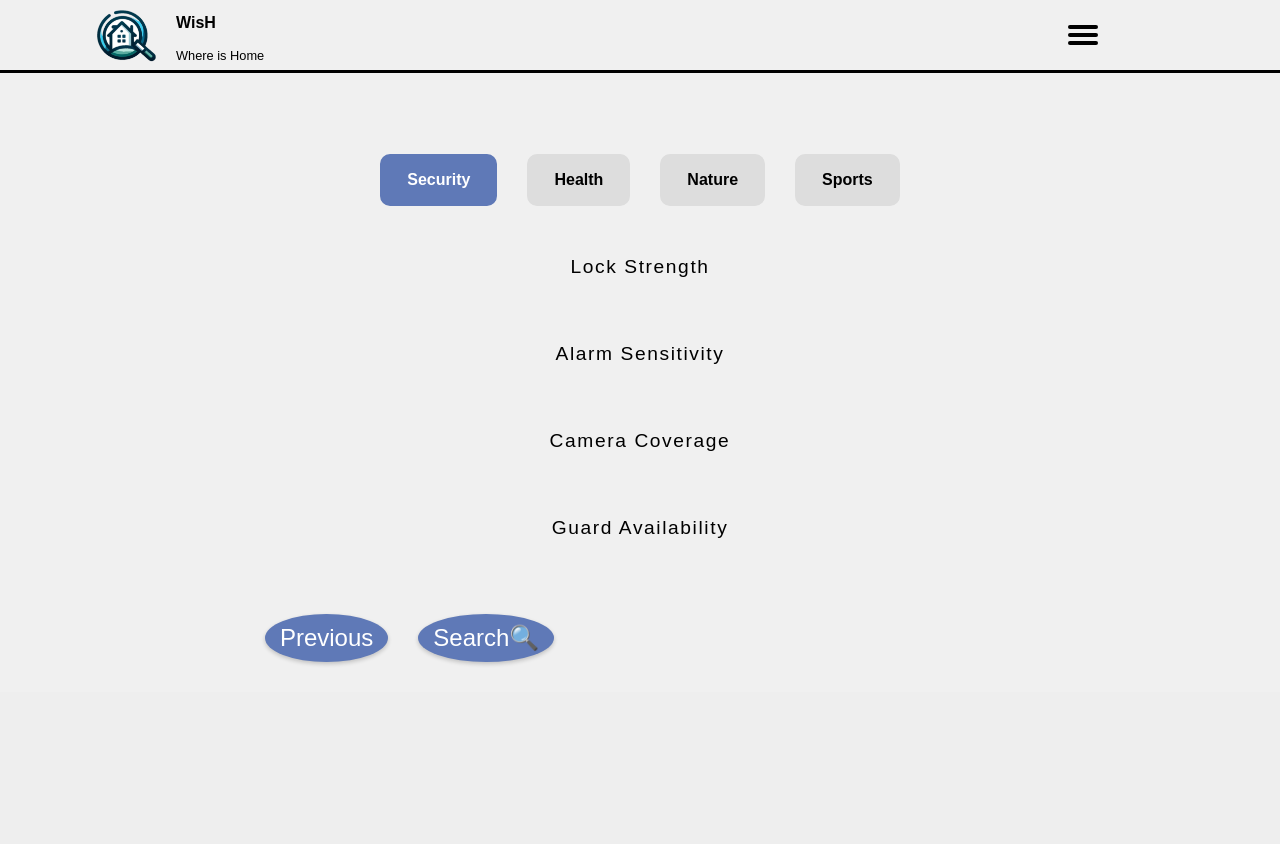
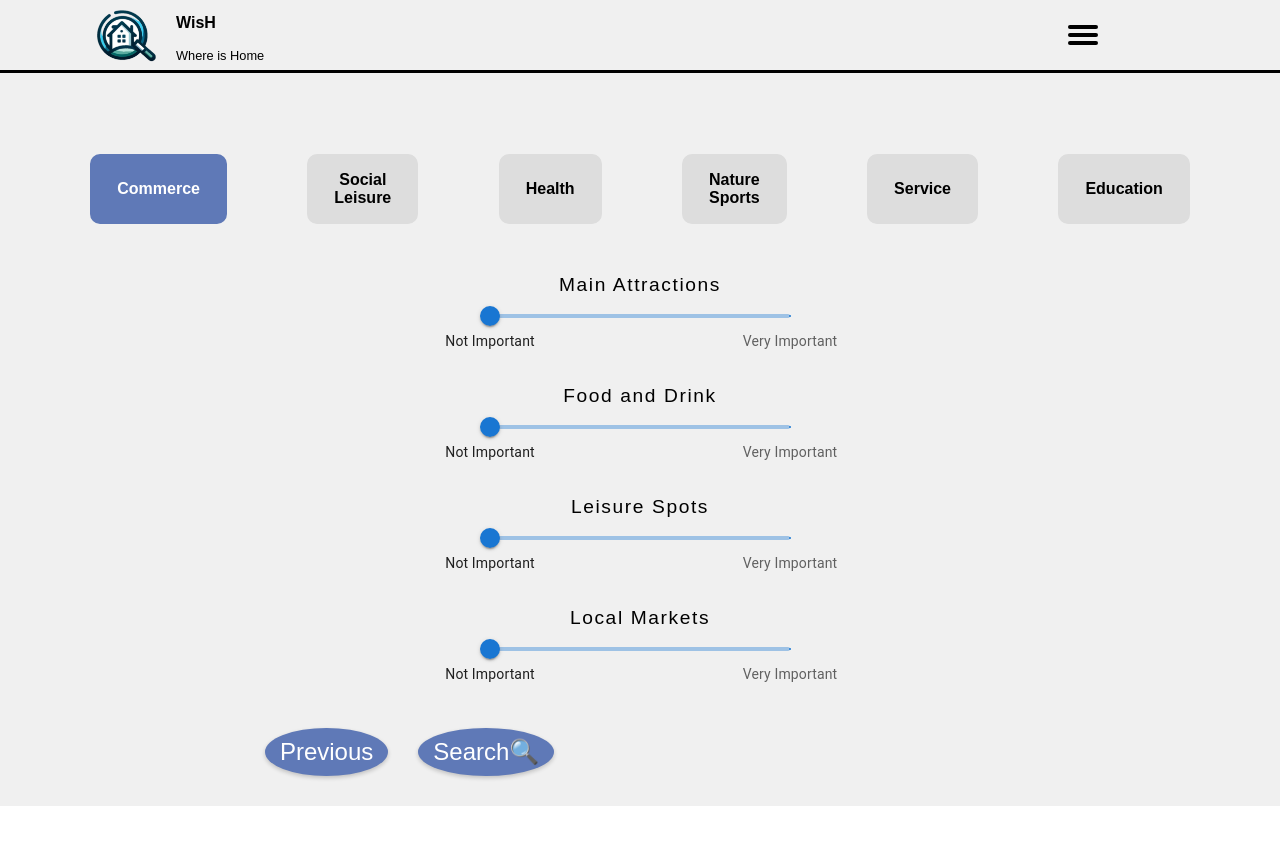
Before and after one commit to Wish-Where-is-Home/WisH-Where_is_Home, a React (Create React App) app in the folder Frontend/where-is-home/: page /questions in a window 1280 px wide. Shown: the top 844 px of the page. After the commit the page ends 806 px from the top, so only its background shows below. Built offline with nearby package versions, Linux system fonts and the light colour scheme; a web font is replaced by a local one.

Commit message:
questions page done

```diff
--- a/Frontend/where-is-home/src/Pages/Questions/Questions.css
+++ b/Frontend/where-is-home/src/Pages/Questions/Questions.css
@@ -12,7 +12,7 @@
 }
 
 .SearchPage {
-  height: 100vh;
+  height: 100%;
   width: 100%;
   display: flex;
   flex-direction: column;
@@ -20,7 +20,6 @@
   font-family: 'Space Mono Bold 700', sans-serif;
   overflow-y: hidden;
   overflow-x: hidden;
-  padding-top: 10%;
 }
 
 .dark-mode {
@@ -43,7 +42,7 @@
 .tab-buttons {
   display: flex;
   justify-content: center;
-  gap: 30px;
+  gap: 10%;
 }
 
 .tab-buttons button {
@@ -80,8 +79,8 @@
   margin-bottom: 5px;
 }
 
-toolcool-range-slider {
-  width: 80%;
+.dark-mode .MuiSlider-markLabel {
+  color: var(--text-color-dark); /* Ensures labels are white in dark mode */
 }
 
 
@@ -113,6 +112,9 @@ toolcool-range-slider {
   width: 100%;
 }
 
+
+
+
 /* Responsive adjustments */
 @media (max-width: 767px) {
   .SearchPage {
@@ -123,9 +125,6 @@ toolcool-range-slider {
       flex-direction: column;
   }
 
-  toolcool-range-slider {
-      width: 100%;
-  }
 
   .tab-buttons {
       gap: 15px;
--- a/Frontend/where-is-home/src/Pages/Questions/Questions.js
+++ b/Frontend/where-is-home/src/Pages/Questions/Questions.js
@@ -1,89 +1,206 @@
-import React, { useEffect, useState } from 'react';
-import 'toolcool-range-slider';
+import React, { useState } from 'react';
 import { useTranslation } from "react-i18next";
 import './Questions.css';
+import Slider from '@mui/material/Slider';
+import Box from '@mui/material/Box';
 
 function Questions({ darkMode }) {
     const { t } = useTranslation("common");
 
-    // Initial slider values
-    const initialSliderValues = {
-        lock: 50, alarm: 50, camera: 50, guard: 50,
-        hospital: 50, pharmacy: 50, doctor: 50, gym: 50,
-        park: 50, lake: 50, forest: 50, mountain: 50,
-        stadium: 50, court: 50, pool: 50, golf: 50
+    const sliderGroupings = {
+        'Commerce': [
+            { name: "Main Attractions", ids: ['17', '30', '31', '59', '85', '110', '133', '75', '78', '116', '120'] },
+            { name: "Food and Drink", ids: ['62', '115'] },
+            { name: "Leisure Spots", ids: ['27', '18', '34'] },
+            { name: "Local Markets", ids: ['79', '15', '83'] }
+        ],
+        'Social Leisure': [
+            { name: "Nightlife", ids: ['36', '100', '57'] },
+            { name: "Outdoor Activities", ids: ['52', '88', '92', '113'] },
+            { name: "Cultural Sites", ids: ['7', '56', '66'] },
+            { name: "Entertainment Hubs", ids: ['74', '95', '96', '107', '53'] }
+        ],
+        'Health': [
+            { name: "Healthcare Facilities", ids: ['65', '89', '131'] },
+            { name: "Pharmacies", ids: ['102'] },
+            { name: "Hospitals", ids: ['51'] },
+            { name: "Clinics", ids: ['81'] },
+            { name: "Wellness Centers", ids: ['80'] }
+        ],
+        'Nature Sports': [
+            { name: "Parks and Recreation", ids: ['5', '9', '24', '106'] },
+            { name: "Camping Sites", ids: ['50', '1'] },
+            { name: "Adventure Sports", ids: ['29', '68', '90', '101'] },
+            { name: "Swimming Pools", ids: ['126'] },
+            { name: "Training Grounds", ids: ['140'] }
+        ],
+        'Service': [
+            { name: "Emergency Services", ids: ['32', '98', '137'] },
+            { name: "Banking Services", ids: ['134'] },
+            { name: "Postal Services", ids: ['136'] }
+        ],
+        'Education': [
+            { name: "Primary Education", ids: ['21'] },
+            { name: "Libraries", ids: ['25'] },
+            { name: "Higher Education", ids: ['35'] },
+            { name: "Vocational Training", ids: ['61', '103'] }
+        ]
     };
 
-    const [sliderValues, setSliderValues] = useState(initialSliderValues);
+    const [showSliders, setShowSliders] = useState(true);
     const [activeTab, setActiveTab] = useState(0);
+    const tabs = ['Commerce', 'Social Leisure', 'Health', 'Nature Sports', 'Service', 'Education'];
 
     const sliderConfigs = [
-        { name: 'lock', label: 'Lock Strength', min: 0, max: 100 },
-        { name: 'alarm', label: 'Alarm Sensitivity', min: 0, max: 100 },
-        { name: 'camera', label: 'Camera Coverage', min: 0, max: 100 },
-        { name: 'guard', label: 'Guard Availability', min: 0, max: 100 },
-        { name: 'hospital', label: 'Hospital Distance', min: 0, max: 100 },
-        { name: 'pharmacy', label: 'Pharmacy Distance', min: 0, max: 100 },
-        { name: 'doctor', label: 'Doctor Availability', min: 0, max: 100 },
-        { name: 'gym', label: 'Gym Availability', min: 0, max: 100 },
-        { name: 'park', label: 'Park Distance', min: 0, max: 100 },
-        { name: 'lake', label: 'Lake Distance', min: 0, max: 100 },
-        { name: 'forest', label: 'Forest Coverage', min: 0, max: 100 },
-        { name: 'mountain', label: 'Mountain Distance', min: 0, max: 100 },
-        { name: 'stadium', label: 'Stadium Distance', min: 0, max: 100 },
-        { name: 'court', label: 'Court Distance', min: 0, max: 100 },
-        { name: 'pool', label: 'Pool Distance', min: 0, max: 100 },
-        { name: 'golf', label: 'Golf Course Distance', min: 0, max: 100 },
+        { Id: '1', label: 'caravan_site', min: 0, max: 1 },
+        { Id: '5', label: 'sports_centre', min: 0, max: 1 },
+        { Id: '7', label: 'museum', min: 0, max: 1 },
+        { Id: '8', label: 'wastewater_plant', min: 0, max: 1 },
+        { Id: '9', label: 'stadium', min: 0, max: 1 },
+        { Id: '13', label: 'recycling_glass', min: 0, max: 1 },
+        { Id: '15', label: 'greengrocer', min: 0, max: 1 },
+        { Id: '16', label: 'recycling_clothes', min: 0, max: 1 },
+        { Id: '17', label: 'kiosk', min: 0, max: 1 },
+        { Id: '18', label: 'fast_food', min: 0, max: 1 },
+        { Id: '21', label: 'school', min: 0, max: 1 },
+        { Id: '24', label: 'golf_course', min: 0, max: 1 },
+        { Id: '25', label: 'library', min: 0, max: 1 },
+        { Id: '27', label: 'food_court', min: 0, max: 1 },
+        { Id: '29', label: 'dog_park', min: 0, max: 1 },
+        { Id: '30', label: 'market_place', min: 0, max: 1 },
+        { Id: '31', label: 'stationery', min: 0, max: 1 },
+        { Id: '32', label: 'police', min: 0, max: 1 },
+        { Id: '34', label: 'restaurant', min: 0, max: 1 },
+        { Id: '35', label: 'kindergarten', min: 0, max: 1 },
+        { Id: '36', label: 'bar', min: 0, max: 1 },
+        { Id: '42', label: 'track', min: 0, max: 1 },
+        { Id: '44', label: 'car_rental', min: 0, max: 1 },
+        { Id: '48', label: 'bicycle_rental', min: 0, max: 1 },
+        { Id: '49', label: 'community_centre', min: 0, max: 1 },
+        { Id: '50', label: 'camp_site', min: 0, max: 1 },
+        { Id: '51', label: 'hospital', min: 0, max: 1 },
+        { Id: '52', label: 'motel', min: 0, max: 1 },
+        { Id: '53', label: 'mall', min: 0, max: 1 },
+        { Id: '55', label: 'waste_basket', min: 0, max: 1 },
+        { Id: '56', label: 'castle', min: 0, max: 1 },
+        { Id: '57', label: 'pub', min: 0, max: 1 },
+        { Id: '59', label: 'furniture_shop', min: 0, max: 1 },
+        { Id: '60', label: 'atm', min: 0, max: 1 },
+        { Id: '61', label: 'college', min: 0, max: 1 },
+        { Id: '62', label: 'bakery', min: 0, max: 1 },
+        { Id: '65', label: 'nursing_home', min: 0, max: 1 },
+        { Id: '66', label: 'monument', min: 0, max: 1 },
+        { Id: '68', label: 'park', min: 0, max: 1 },
+        { Id: '72', label: 'arts_centre', min: 0, max: 1 },
+        { Id: '74', label: 'zoo', min: 0, max: 1 },
+        { Id: '75', label: 'laundry', min: 0, max: 1 },
+        { Id: '78', label: 'hairdresser', min: 0, max: 1 },
+        { Id: '79', label: 'supermarket', min: 0, max: 1 },
+        { Id: '81', label: 'clinic', min: 0, max: 1 },
+        { Id: '83', label: 'butcher', min: 0, max: 1 },
+        { Id: '85', label: 'sports_shop', min: 0, max: 1 },
+        { Id: '86', label: 'car_dealership', min: 0, max: 1 },
+        { Id: '88', label: 'hostel', min: 0, max: 1 },
+        { Id: '89', label: 'dentist', min: 0, max: 1 },
+        { Id: '90', label: 'garden_centre', min: 0, max: 1 },
+        { Id: '91', label: 'bicycle_shop', min: 0, max: 1 },
+        { Id: '92', label: 'guesthouse', min: 0, max: 1 },
+        { Id: '93', label: 'car_wash', min: 0, max: 1 },
+        { Id: '95', label: 'theme_park', min: 0, max: 1 },
+        { Id: '96', label: 'cinema', min: 0, max: 1 },
+        { Id: '97', label: 'recycling', min: 0, max: 1 },
+        { Id: '98', label: 'courthouse', min: 0, max: 1 },
+        { Id: '100', label: 'nightclub', min: 0, max: 1 },
+        { Id: '101', label: 'playground', min: 0, max: 1 },
+        { Id: '102', label: 'pharmacy', min: 0, max: 1 },
+        { Id: '103', label: 'university', min: 0, max: 1 },
+        { Id: '106', label: 'pitch', min: 0, max: 1 },
+        { Id: '107', label: 'theatre', min: 0, max: 1 },
+        { Id: '108', label: 'prison', min: 0, max: 1 },
+        { Id: '110', label: 'outdoor_shop', min: 0, max: 1 },
+        { Id: '113', label: 'hotel', min: 0, max: 1 },
+        { Id: '115', label: 'cafe', min: 0, max: 1 },
+        { Id: '116', label: 'computer_shop', min: 0, max: 1 },
+        { Id: '118', label: 'recycling_metal', min: 0, max: 1 },
+        { Id: '120', label: 'beauty_shop', min: 0, max: 1 },
+        { Id: '122', label: 'florist', min: 0, max: 1 },
+        { Id: '123', label: 'doctors', min: 0, max: 1 },
+        { Id: '124', label: 'graveyard', min: 0, max: 1 },
+        { Id: '126', label: 'swimming_pool', min: 0, max: 1 },
+        { Id: '130', label: 'recycling_paper', min: 0, max: 1 },
+        { Id: '131', label: 'optician', min: 0, max: 1 },
+        { Id: '133', label: 'bookshop', min: 0, max: 1 },
+        { Id: '134', label: 'bank', min: 0, max: 1 },
+        { Id: '136', label: 'post_office', min: 0, max: 1 },
+        { Id: '137', label: 'fire_station', min: 0, max: 1 }
     ];
 
-    const onSliderChange = (event, sliderName) => {
-        const newSliderValue = Math.round(event.detail.value);
-        setSliderValues(prevValues => ({
-            ...prevValues,
-            [sliderName]: newSliderValue,
-        }));
-        console.log(`Slider '${sliderName}' changed to value: ${newSliderValue}`);
+
+    const buildInitialState = () => {
+        const values = {};
+        Object.values(sliderGroupings).flat(2).forEach(id => {
+            values[id] = 0;
+        });
+        return values;
     };
 
-    useEffect(() => {
-        const sliders = document.querySelectorAll('toolcool-range-slider');
-        sliders.forEach(slider => {
-            slider.addEventListener('change', event => {
-                const name = slider.getAttribute('name');
-                onSliderChange(event, name);
+    const [sliderValues, setSliderValues] = useState(buildInitialState());
+
+    const onSliderChange = (newValue, groupIds) => {
+        setSliderValues(prevValues => {
+            const updatedValues = groupIds.reduce((acc, id) => ({
+                ...acc,
+                [id]: newValue
+            }), {});
+
+            // Log the changes for debugging
+            console.log("Updating Sliders: ");
+            groupIds.forEach(id => {
+                console.log(`ID: ${id}, New Value: ${newValue}`);
             });
+
+            return {
+                ...prevValues,
+                ...updatedValues
+            };
         });
+    };
 
-        return () => {
-            sliders.forEach(slider => {
-                slider.removeEventListener('change', (event) => {});
-            });
-        };
-    }, [activeTab]); // Now dependent on activeTab
+
+    const valueLabelFormat = (value) => {
+        const labels = ['Not Important', 'Slightly Important', 'Moderate', 'Important', 'Very Important'];
+        return labels[Math.round(value * 4)];
+    };
 
     const renderSlidersForTab = () => {
-        const startIndex = activeTab * 4;
-        const endIndex = startIndex + 4;
-        return sliderConfigs.slice(startIndex, endIndex).map((slider, index) => (
-            <div key={`${slider.name}-${activeTab}`}>
-                <label htmlFor={`${slider.name}-slider`}>{t(slider.label)}</label>
-                <toolcool-range-slider
-                    id={`${slider.name}-slider`}
-                    name={slider.name}
-                    min={slider.min}
-                    max={slider.max}
-                    value={sliderValues[slider.name]}
-                    theme="rect"
-                ></toolcool-range-slider>
+        return sliderGroupings[tabs[activeTab]].map((group, index) => (
+            <div key={`slider-${activeTab}-${index}`}>
+                <label>{group.name}</label> {/* Display the name of the slider */}
+                <Box sx={{ width: 300 }}>
+                    <Slider
+                        aria-label={group.name}
+                        value={sliderValues[group.ids[0]]} // Assumes all in group have same value
+                        valueLabelDisplay="auto"
+                        step={0.25}
+                        marks={[{ value: 0, label: 'Not Important' }, { value: 1, label: 'Very Important' }]}
+                        min={0}
+                        max={1}
+                        onChange={(event, newValue) => onSliderChange(newValue, group.ids)}
+                        valueLabelFormat={valueLabelFormat}
+                    />
+                </Box>
             </div>
         ));
     };
+
+
+
 
     return (
         <div className={`SearchPage ${darkMode ? 'dark-mode' : 'light-mode'}`}>
             <div className='search-filters'>
                 <div className='tab-buttons'>
-                    {['Security', 'Health', 'Nature', 'Sports'].map((tabName, index) => (
+                    {tabs.map((tabName, index) => (
                         <button
                             key={index}
                             className={activeTab === index ? 'active' : ''}
```
Also changed, not shown: Frontend/where-is-home/package.json (+9 -6 lines), 1 other file (tests, documents, lock files or other folders).
